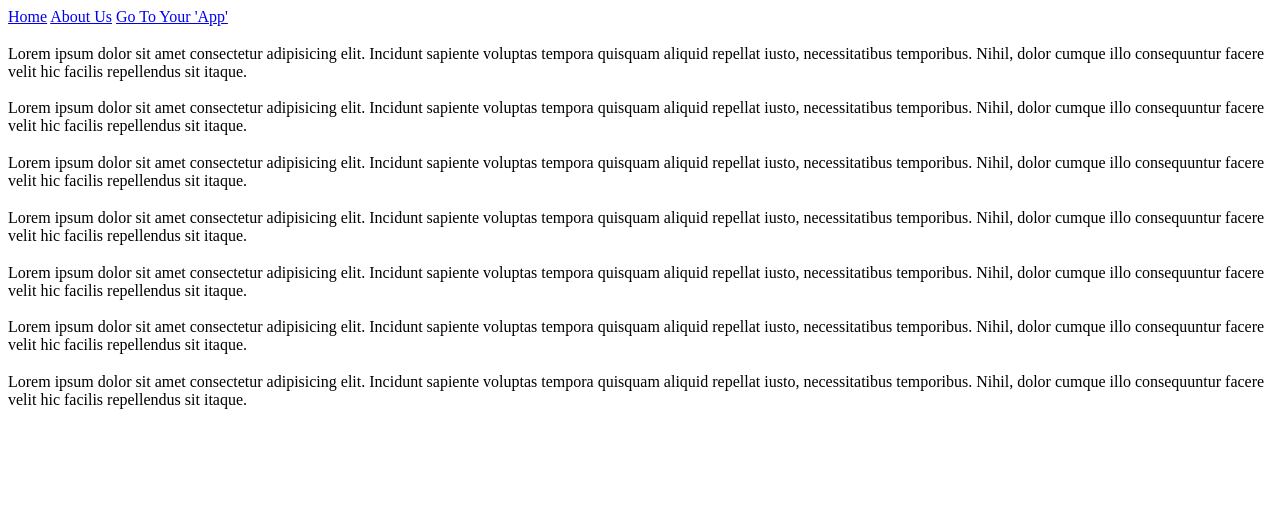
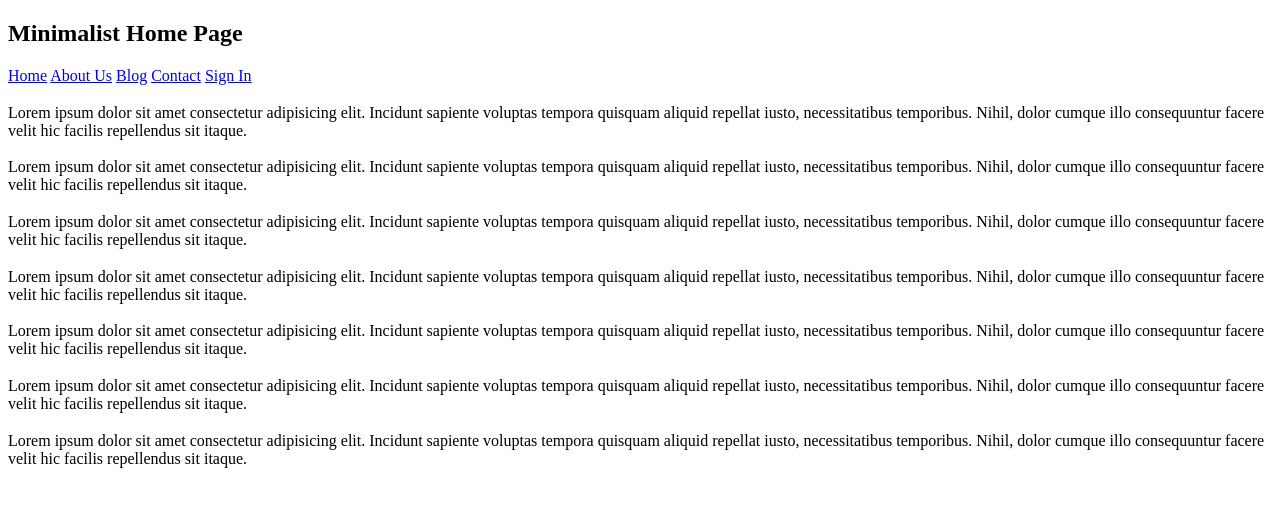
Before and after one commit to alexisdavalos/Nobuu, a plain HTML site: page about.html in a window 1280 px wide. Drawn offline with Linux system fonts and the light colour scheme.

Commit message:
Updated about.html header/nav to match index.html

```diff
--- a/about.html
+++ b/about.html
@@ -10,11 +10,18 @@
     <div class="body_container">
         <header>
             <nav>
-                <a href=#>Home</a>
-                <a href=#>About Us</a>
-                <a href=#>Go To Your 'App'</a>
-            </nav>
-        </header>
+                    <div class="logo"><h2>Minimalist Home Page</h2></div>
+                    <div class="links-wrapper">
+                        <div class="links">
+                            <a href="index.html">Home</a>
+                            <a href="#">About Us</a>
+                            <a href="#">Blog</a>
+                            <a href="#">Contact</a>
+                            <a href="#">Sign In</a>
+                        </div>
+                    </div>
+                    </nav>
+            </header>
     </div>
 
     <div class="team_content_section">
```
